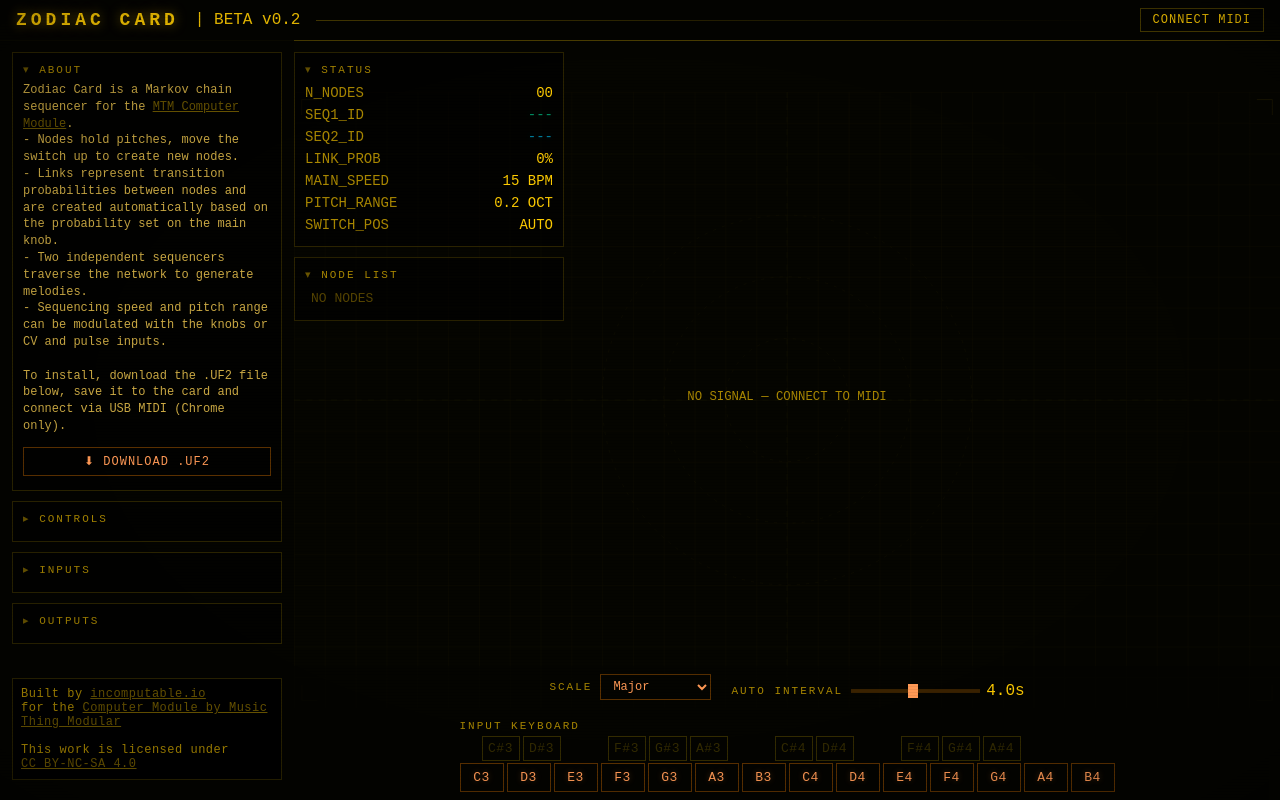
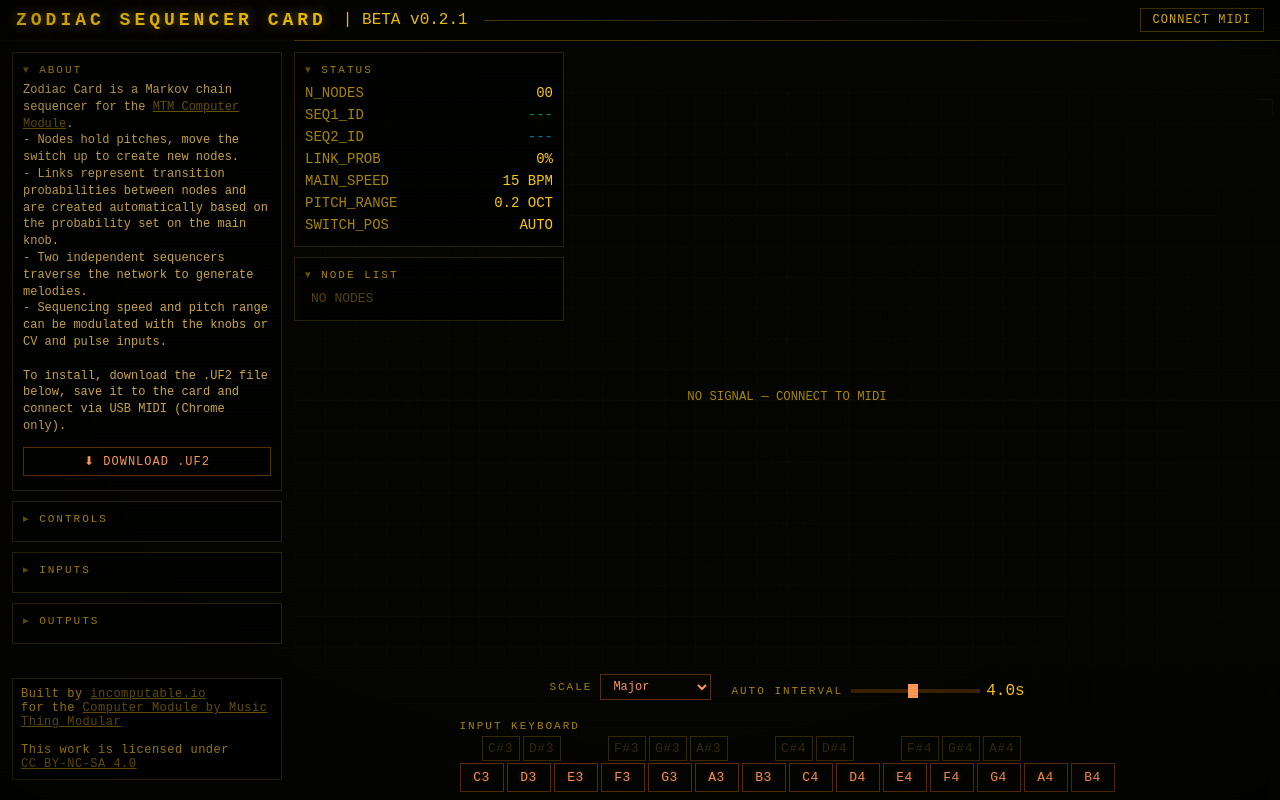
Before and after one commit to chicoe/zodiac-card, a SvelteKit app in the folder web/: page / in a window 1280 px wide. Built offline with nearby package versions, Linux system fonts and the light colour scheme; a web font is replaced by a local one.

Commit message:
fixed file path

```diff
--- a/web/src/routes/+page.svelte
+++ b/web/src/routes/+page.svelte
@@ -537,8 +537,8 @@
 
 	<!-- ═══ Header bar ═══ -->
 	<div class="header">
-		<span class="title">ZODIAC CARD</span>
-		<span class="subtitle"> | BETA v0.2</span>
+		<span class="title">ZODIAC SEQUENCER CARD</span>
+		<span class="subtitle"> | BETA v0.2.1</span>
 		<div class="hdr-rule"></div>
 		<div class="conn-bar">
 			<button class="btn" class:connected={$midiConnected} on:click={connectMIDI}>
```
Also changed, not shown: 2 other files (tests, documents, lock files or other folders).
